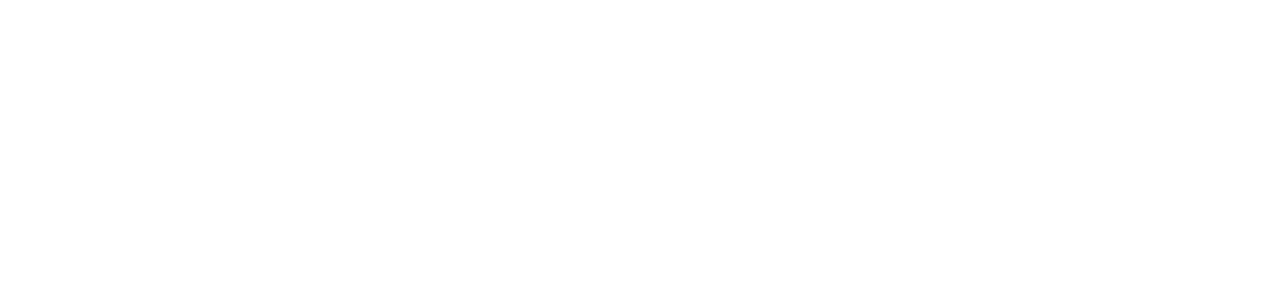
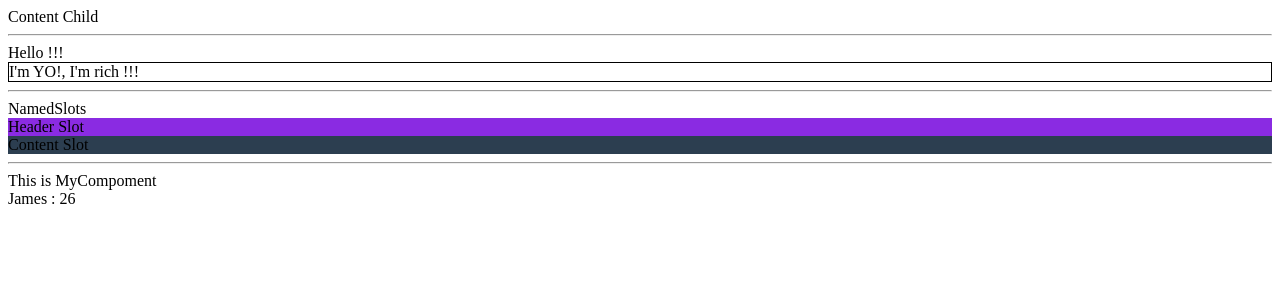
Before and after one commit to panumatMk/vue-dynamic-component, a Vue app: page /content in a window 1280 px wide. Before the commit this address had no page. Shown: the top 300 px of the page. Built offline with nearby package versions, Linux system fonts and the light colour scheme.

Commit message:
[learn] contentChild

```diff
--- /dev/null
+++ b/src/components/slots/Hello.vue
@@ -0,0 +1,14 @@
+<template>
+ Hello !!!
+  <div style="border: 1px solid black;">
+    <slot></slot>
+  </div>
+
+</template>
+
+<script setup>
+</script>
+
+<style scoped>
+
+</style>
--- /dev/null
+++ b/src/components/slots/MyCompoment.vue
@@ -0,0 +1,13 @@
+<template>
+ MyCompoment <br/>
+  <slot :age="26" :firstName="person.name"></slot>
+</template>
+
+<script setup>
+import {reactive} from "vue";
+const person = reactive({name: 'James', age: '26'})
+</script>
+
+<style scoped>
+
+</style>
--- /dev/null
+++ b/src/components/slots/NamedSlots.vue
@@ -0,0 +1,17 @@
+<template>
+  NamedSlots
+  <div style="background-color: blueviolet">
+    <slot name="header"></slot>
+  </div>
+  <div style="background-color: #2c3e50">
+    <slot name="content"></slot>
+  </div>
+
+</template>
+
+<script setup lang="ts">
+</script>
+
+<style scoped>
+
+</style>
--- a/src/router/index.ts
+++ b/src/router/index.ts
@@ -20,6 +20,16 @@
             path: '/json',
             name: 'jsonShow',
             component: () => import('../views/JsonView.vue')
+        },
+        {
+            path: '/content',
+            name: 'contentChild',
+            component: () => import('../views/ContentChildView.vue')
+        },
+        {
+            path: '/accessChild',
+            name: 'accessChild',
+            component: () => import('../views/AccessChild.vue')
         }
     ]
 })
--- /dev/null
+++ b/src/views/AccessChild.vue
@@ -0,0 +1,13 @@
+<template>
+AccessChild
+</template>
+
+<script>
+export default {
+  name: "AccessChild"
+}
+</script>
+
+<style scoped>
+
+</style>
--- /dev/null
+++ b/src/views/ContentChildView.vue
@@ -0,0 +1,31 @@
+<template>
+  Content Child
+  <hr/>
+  <Hello>
+    I'm YO!, I'm rich !!!
+  </Hello>
+  <hr/>
+  <NamedSlots>
+    <template #header>
+      Header Slot
+    </template>
+    <template #content>
+      Content Slot
+    </template>
+  </NamedSlots>
+  <hr/>
+  This is
+  <MyCompoment v-slot="{firstName, age}">
+    {{ firstName }} : {{ age }}
+  </MyCompoment>
+</template>
+
+<script setup lang="ts">
+
+import Hello from "@/components/slots/Hello.vue";
+import NamedSlots from "@/components/slots/NamedSlots.vue";
+import MyCompoment from "@/components/slots/MyCompoment.vue";</script>
+
+<style scoped>
+
+</style>
--- a/src/views/HomeView.vue
+++ b/src/views/HomeView.vue
@@ -3,5 +3,11 @@
 </script>
 
 <template>
-  This is home.
+  <nav>
+    <RouterLink to="/">Home</RouterLink><br/>
+    <RouterLink to="/json">dynamic form</RouterLink><br/>
+    <RouterLink to="/content">content child</RouterLink><br/>
+    <RouterLink to="/content">Slot</RouterLink><br/>
+    <RouterLink to="/accessChild">access child</RouterLink><br/>
+  </nav>
 </template>
```
